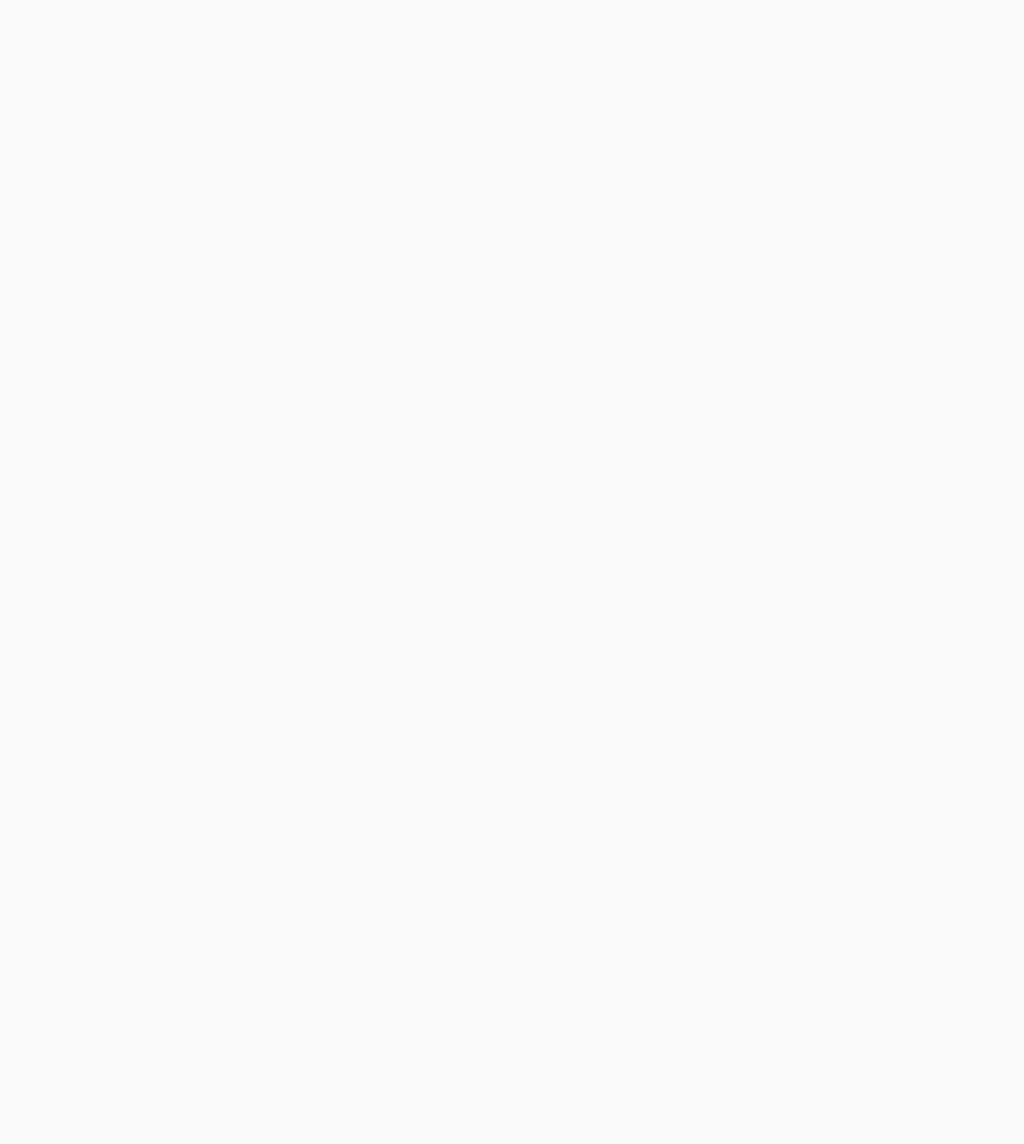
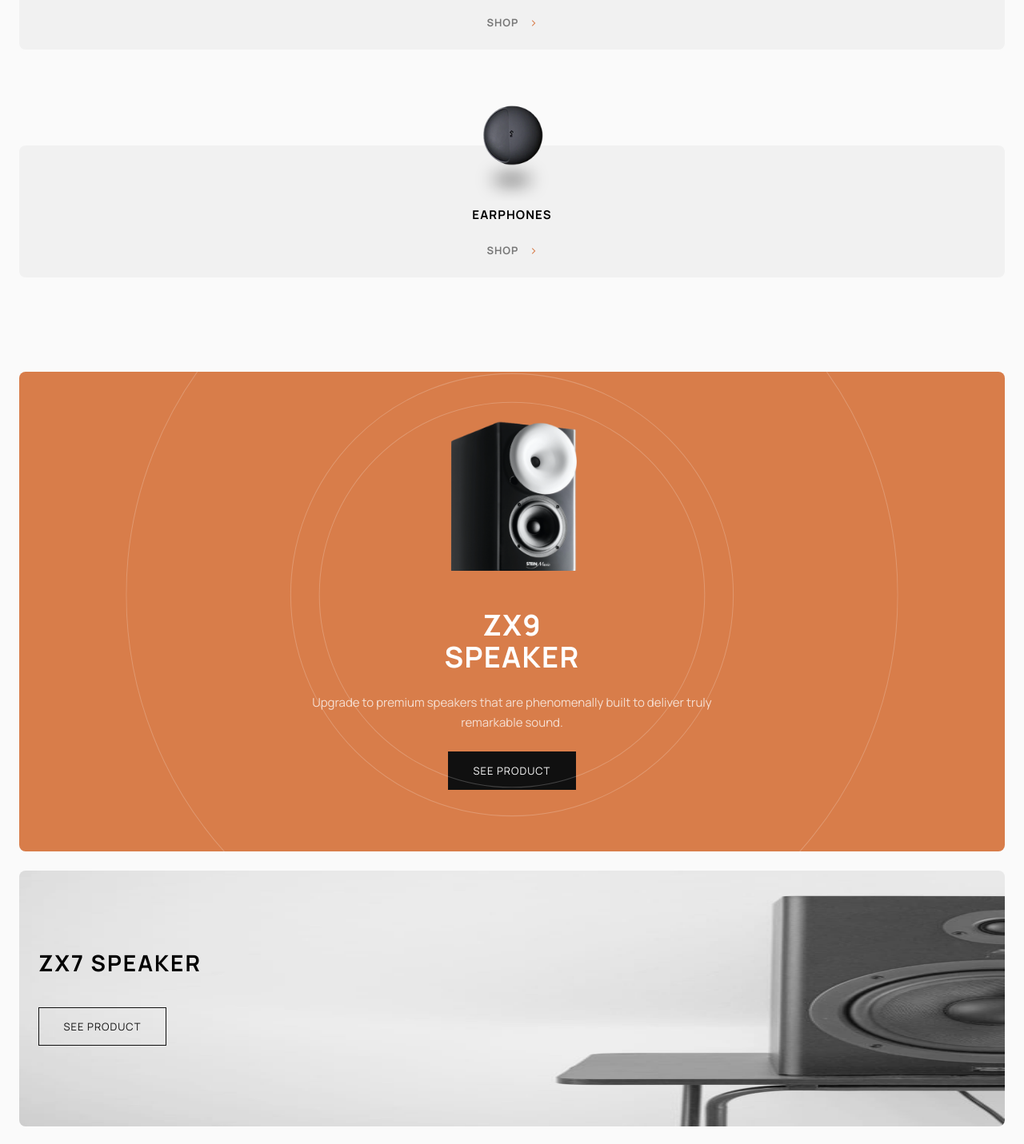
Before and after one commit to Dotjos/audiophile, a Next.js app: page / in a window 1280 px wide. Shown: the part 1080-2511 px from the top of the page at 80% size. Before the commit the page ends 800 px from the top, so only its background shows below. Built offline with nearby package versions, Linux system fonts and the light colour scheme; no server answers.

Commit message:
UI--homepage-mobile-complete

```diff
--- /dev/null
+++ b/src/app/components/NavComp.tsx
@@ -0,0 +1,39 @@
+"use client";
+import Image from "next/image";
+import ButtonThree from "./ButtonThree";
+
+interface NavCompInterface {
+  link?: string;
+  productCategory: string;
+  productImage: string;
+}
+
+const NavComp = ({ link, productCategory, productImage }: NavCompInterface) => {
+  return (
+    <div className="h-[217px] w-full flex items-end">
+      <div className="h-[165px] pb-[22px] gap-[25px] flex flex-col items-center ju justify-end text-center relative w-full rounded-lg bg-grayLight">
+        <Image
+          alt="product"
+          src={productImage}
+          width={79.916}
+          height={104}
+          className="absolute left-1/2 transform -translate-x-1/2 -top-13"
+        />
+        <Image
+          src="/assets/Oval.svg"
+          alt="oval-bg"
+          width={94.8889}
+          height={14}
+          className="absolute bottom-24 blur-[21.746]"
+        />
+
+        <span className="text-[15px] font-bold leading-none tracking-[1.071px]">
+          {productCategory}
+        </span>
+        <ButtonThree />
+      </div>
+    </div>
+  );
+};
+
+export default NavComp;
--- a/src/app/page.tsx
+++ b/src/app/page.tsx
@@ -1,5 +1,8 @@
 import Image from "next/image";
 import ButtonOne from "./components/ButtonOne";
+import NavComp from "./components/NavComp";
+import ButtonTwo from "./components/ButtonTwo";
+import Footer from "./components/Footer";
 
 export default function Home() {
   return (
@@ -73,7 +76,112 @@ export default function Home() {
           </picture>
         </div>
       </section>
-      <section></section>
+      <section className="px-3">
+        <div className="flex flex-col gap-[68px] items-center mb-[118px] mt-5">
+          <NavComp
+            productCategory="HEADPHONES"
+            productImage="/assets/image-removebg-preview(41).png"
+          />
+          <NavComp
+            productCategory="SPEAKERS"
+            productImage="/assets/image-removebg-preview(38).png"
+          />
+          <NavComp
+            productCategory="EARPHONES"
+            productImage="/assets/image-removebg-preview(42).png"
+          />
+        </div>
+        <div className="flex flex-col gap-3 mb-[37px]">
+          <div className="h-[600px] overflow-hidden flex flex-col items-center relative text-center text-white bg-primary rounded-lg">
+            <Image
+              src="/assets/home/desktop/pattern-circles.svg"
+              width={558}
+              height={558}
+              alt="Pattern-circles"
+              className="absolute z-0 transform scale-173 top-0"
+            />
+            <Image
+              alt="speaker"
+              src="/assets/home/desktop/image-removebg-preview.png"
+              height={207}
+              width={172.2482}
+              className="mt-[55px] mb-12"
+            />
+            <div className="flex flex-col items-center gap-3">
+              <h1 className=" font-bold leading-10 tracking-[1.286px] text-[36px]">
+                ZX9 <br /> SPEAKER
+              </h1>
+              <p className="opacity-75 font-normal text-Body">
+                Upgrade to premium speakers that are phenomenally built to
+                deliver truly
+                <br /> remarkable sound.
+              </p>
+              <ButtonTwo background="bg-black" textColor="text-white" />
+            </div>
+          </div>
+          <div className="w-full h-80 relative overflow-hidden rounded-lg">
+            <Image
+              alt="speaker-zx7"
+              fill
+              src="/assets/home/mobile/image-speaker-zx7.jpg"
+              className="z-0"
+            />
+            <div className="top-1/2 left-3 gap-4 -translate-y-1/2 absolute flex justify-between flex-col h-[118px] w-[204px] border-black">
+              <h1 className="text-[28px] w-full font-bold leading-none tracking-[2px]">
+                ZX7 SPEAKER
+              </h1>
+              <ButtonTwo
+                background="bg-transparent"
+                position=" z-10"
+                textColor="text-black"
+              />
+            </div>
+          </div>
+          <div className="h-[424px]  flex flex-col gap-3">
+            <div className="rounded-lg overflow-hidden relative h-[200px] w-full border">
+              <Image
+                src="/assets/home/mobile/image-earphones-yx1.jpg"
+                fill
+                alt="yx-1 earphone"
+              />
+            </div>
+            <div className="rounded-lg gap-[32px] px-3 flex flex-col justify-center bg-grayLight h-[200px]">
+              <h1 className="text-[28px] font-bold leading-none tracking-[2px]">
+                YX1 EARPHONES
+              </h1>
+              <ButtonTwo
+                background="bg-transparent"
+                position=""
+                textColor="text-black"
+              />
+            </div>
+          </div>
+        </div>
+
+        <div className="mt-[83px] mb-[120px] ">
+          <Image
+            alt="man advertising"
+            height={300}
+            width={327}
+            src="/assets/man.png"
+            className="rounded-lg mb-5"
+          />
+          <h1 className="uppercase mb-4 text-center text-[28px] tracking-[1px] text-black font-bold">
+            Bringing you the <span className="text-primary">best</span> audio
+            gear
+          </h1>
+          <p className="opacity-50 text-center font-normal text-Body">
+            Located at the heart of New York City, Audiophile is the premier
+            store for high end headphones, earphones, speakers, and audio
+            accessories. We have a large showroom and luxury demonstration rooms
+            available for you to browse and experience a wide range of our
+            products. Stop by our store to meet some of the fantastic people who
+            make Audiophile the best place to buy your portable audio equipment.
+          </p>
+        </div>
+      </section>
+
+      <Footer />
     </div>
   );
 }
```
